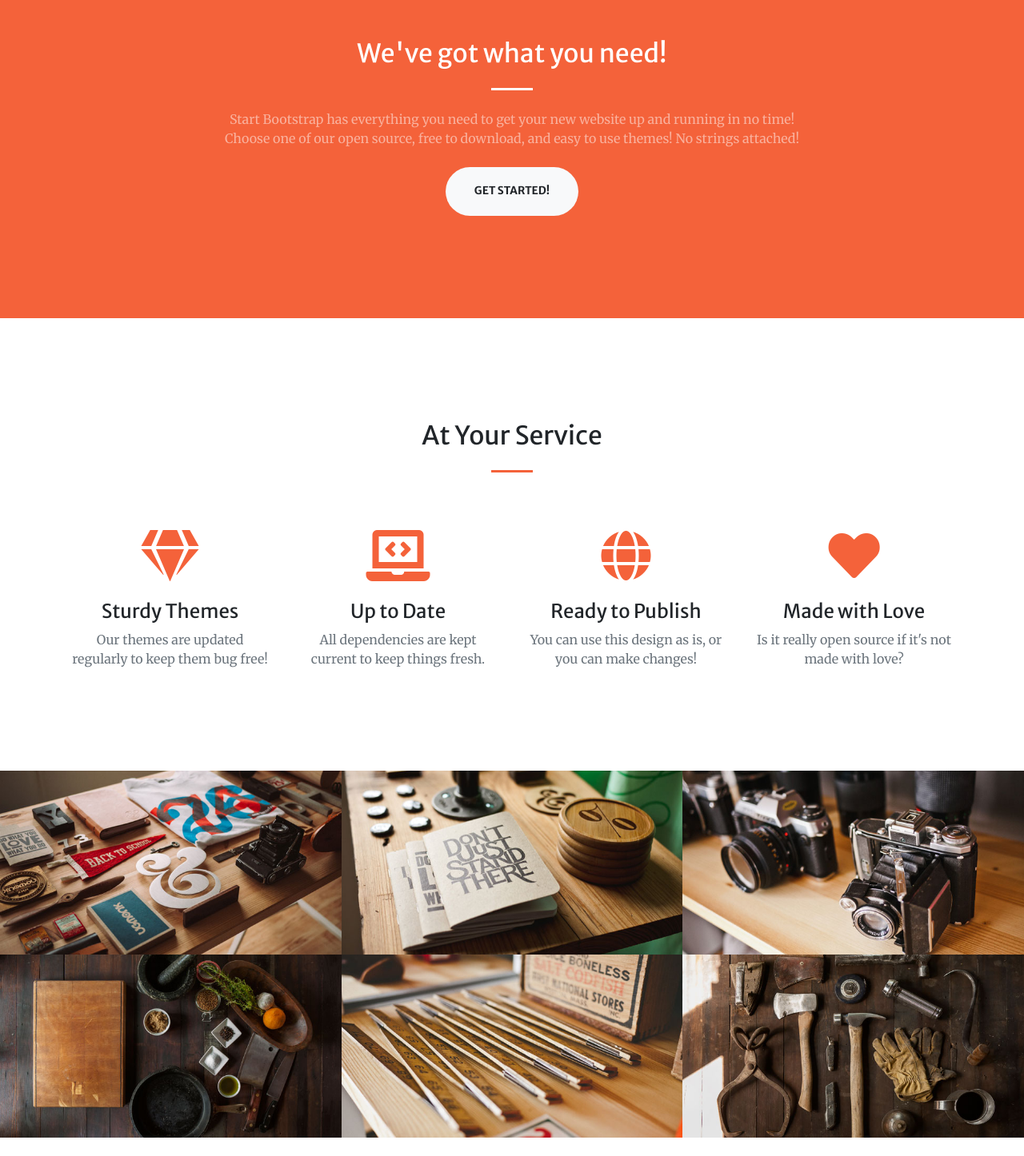
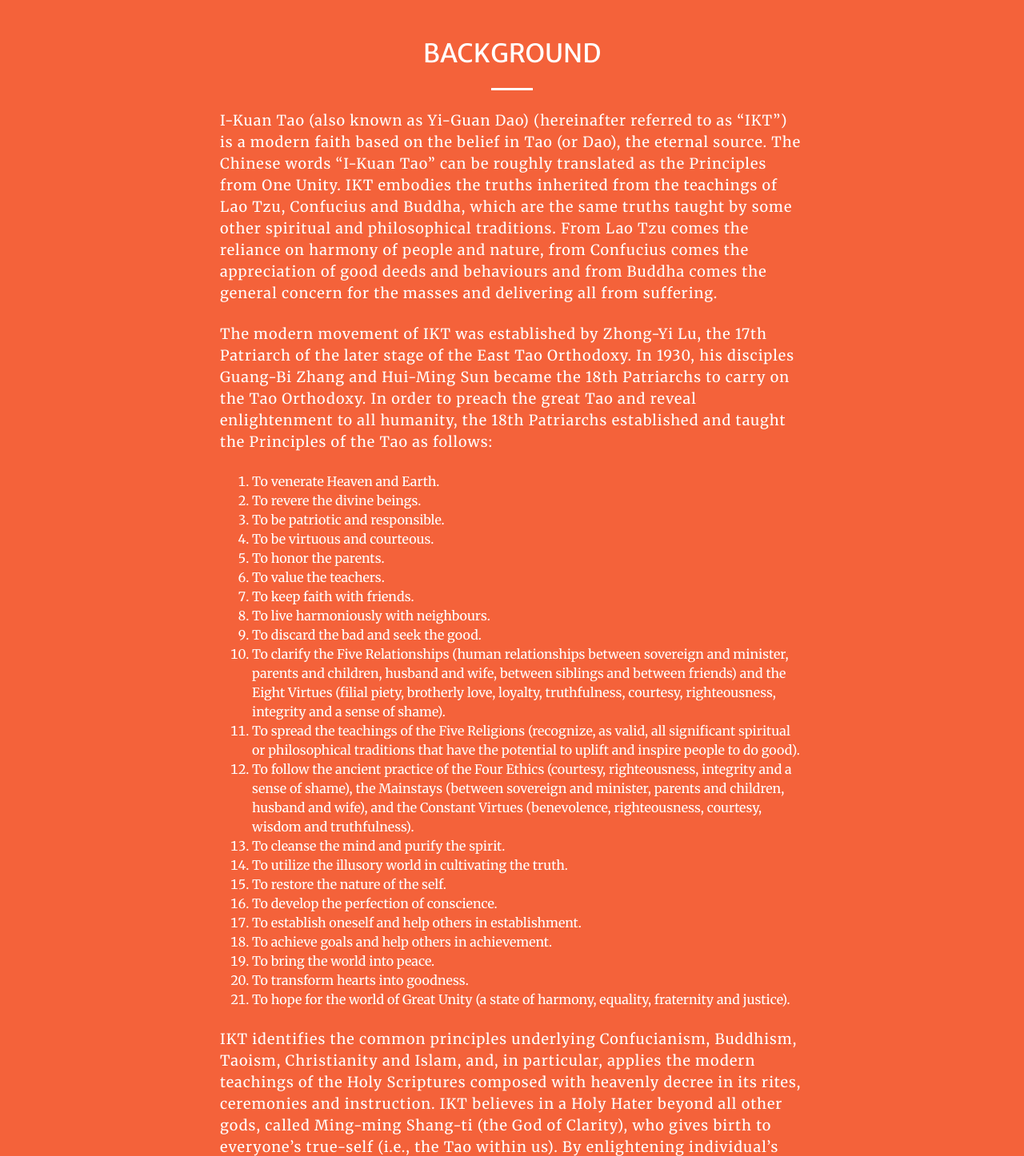
Before and after one commit to imakou/fycdgha.org_OfficalWebsite, a website with bundled scripts: page index.html in a window 1280 px wide. Shown: the part 880-2326 px from the top of the page at 80% size. Built offline with nearby package versions, Linux system fonts and the light colour scheme.

Commit message:
add: background

```diff
--- a/index.html
+++ b/index.html
@@ -49,7 +49,7 @@
         <div class="collapse navbar-collapse" id="navbarResponsive">
           <ul class="navbar-nav ml-auto my-2 my-lg-0">
             <li class="nav-item">
-              <a class="nav-link js-scroll-trigger" href="#about">About</a>
+              <a class="nav-link js-scroll-trigger" href="#about">About Tao</a>
             </li>
             <!-- <li class="nav-item">
               <a class="nav-link js-scroll-trigger" href="#services">Services</a>
@@ -86,24 +86,88 @@
     </header>
 
     <!-- About Section -->
-    <section class="page-section bg-primary" id="about">
+    <section class="page-section bg-primary backgroundSection" id="about">
       <div class="container">
         <div class="row justify-content-center">
           <div class="col-lg-8 text-center">
-            <h2 class="text-white mt-0">We've got what you need!</h2>
+            <h2 class="text-white mt-0">BACKGROUND</h2>
             <hr class="divider light my-4" />
-            <p class="text-white-50 mb-4">
-              Start Bootstrap has everything you need to get your new website up and running in no time!
-              Choose one of our open source, free to download, and easy to use themes! No strings attached!
+            <p class="text-white text-left mb-4">
+              I-Kuan Tao (also known as Yi-Guan Dao) (hereinafter referred to as “IKT”) is a modern faith
+              based on the belief in Tao (or Dao), the eternal source. The Chinese words “I-Kuan Tao” can be
+              roughly translated as the Principles from One Unity. IKT embodies the truths inherited from the
+              teachings of Lao Tzu, Confucius and Buddha, which are the same truths taught by some other
+              spiritual and philosophical traditions. From Lao Tzu comes the reliance on harmony of people and
+              nature, from Confucius comes the appreciation of good deeds and behaviours and from Buddha comes
+              the general concern for the masses and delivering all from suffering.
             </p>
-            <a class="btn btn-light btn-xl js-scroll-trigger" href="#services">Get Started!</a>
+            <p class="text-white text-left mb-4">
+              The modern movement of IKT was established by Zhong-Yi Lu, the 17th Patriarch of the later stage
+              of the East Tao Orthodoxy. In 1930, his disciples Guang-Bi Zhang and Hui-Ming Sun became the
+              18th Patriarchs to carry on the Tao Orthodoxy. In order to preach the great Tao and reveal
+              enlightenment to all humanity, the 18th Patriarchs established and taught the Principles of the
+              Tao as follows:
+            </p>
+            <ol class="text-white text-left mb-4">
+              <li>To venerate Heaven and Earth.</li>
+              <li>To revere the divine beings.</li>
+              <li>To be patriotic and responsible.</li>
+              <li>To be virtuous and courteous.</li>
+              <li>To honor the parents.</li>
+              <li>To value the teachers.</li>
+              <li>To keep faith with friends.</li>
+              <li>To live harmoniously with neighbours.</li>
+              <li>To discard the bad and seek the good.</li>
+              <li>
+                To clarify the Five Relationships (human relationships between sovereign and minister, parents
+                and children, husband and wife, between siblings and between friends) and the Eight Virtues
+                (filial piety, brotherly love, loyalty, truthfulness, courtesy, righteousness, integrity and a
+                sense of shame).
+              </li>
+              <li>
+                To spread the teachings of the Five Religions (recognize, as valid, all significant spiritual
+                or philosophical traditions that have the potential to uplift and inspire people to do good).
+              </li>
+              <li>
+                To follow the ancient practice of the Four Ethics (courtesy, righteousness, integrity and a
+                sense of shame), the Mainstays (between sovereign and minister, parents and children, husband
+                and wife), and the Constant Virtues (benevolence, righteousness, courtesy, wisdom and
+                truthfulness).
+              </li>
+              <li>To cleanse the mind and purify the spirit.</li>
+              <li>To utilize the illusory world in cultivating the truth.</li>
+              <li>To restore the nature of the self.</li>
+              <li>To develop the perfection of conscience.</li>
+              <li>To establish oneself and help others in establishment.</li>
+              <li>To achieve goals and help others in achievement.</li>
+              <li>To bring the world into peace.</li>
+              <li>To transform hearts into goodness.</li>
+              <li>
+                To hope for the world of Great Unity (a state of harmony, equality, fraternity and justice).
+              </li>
+            </ol>
+            <p class="text-white text-left mb-4">
+              IKT identifies the common principles underlying Confucianism, Buddhism, Taoism, Christianity and
+              Islam, and, in particular, applies the modern teachings of the Holy Scriptures composed with
+              heavenly decree in its rites, ceremonies and instruction. IKT believes in a Holy Hater beyond
+              all other gods, called Ming-ming Shang-ti (the God of Clarity), who gives birth to everyone’s
+              true-self (i.e., the Tao within us). By enlightening individual’s Tao, the “increasing chaos” of
+              modern times can be defeated by everyone’s Tao, and the world can live peacefully in harmony.
+              Because IKT embraces principles of non-Chinese religions, it is not restricted to Chinese
+              cultures. Although the Tao movement originated in twentieth-century China, it migrated in the
+              early 50's to Hong Kong and Taiwan, and now is one of the most popular faiths in Taiwan. To
+              accommodate the growing population and diverse cultural climate of Canada, the Fa-Yi Chong-De
+              Guang-Hui Association (the “Association”) propagates the teachings of IKT (for example, the IKT
+              ideals of benevolence, righteousness, courtesy, wisdom and faith) in Canada.
+            </p>
+            <!-- <a class="btn btn-light btn-xl js-scroll-trigger" href="#services">Get Started!</a> -->
           </div>
         </div>
       </div>
     </section>
 
     <!-- Services Section -->
-    <section class="page-section" id="services">
+    <!-- <section class="page-section" id="services">
       <div class="container">
         <h2 class="text-center mt-0">At Your Service</h2>
         <hr class="divider my-4" />
@@ -138,10 +202,10 @@
           </div>
         </div>
       </div>
-    </section>
+    </section> -->
 
     <!-- Portfolio Section -->
-    <section id="portfolio">
+    <!-- <section id="portfolio">
       <div class="container-fluid p-0">
         <div class="row no-gutters">
           <div class="col-lg-4 col-sm-6">
@@ -224,7 +288,7 @@
           </div>
         </div>
       </div>
-    </section>
+    </section> -->
 
     <!-- Call to Action Section -->
     <!-- <section class="page-section bg-dark text-white">
--- a/scss/_app.scss
+++ b/scss/_app.scss
@@ -7,3 +7,10 @@
   width: 90px;
   height: auto;
 }
+
+.backgroundSection {
+  p {
+    font-size: 18px;
+    letter-spacing: 1px;
+  }
+}
```
Also changed, not shown: css/creative.css, css/creative.min.css.
